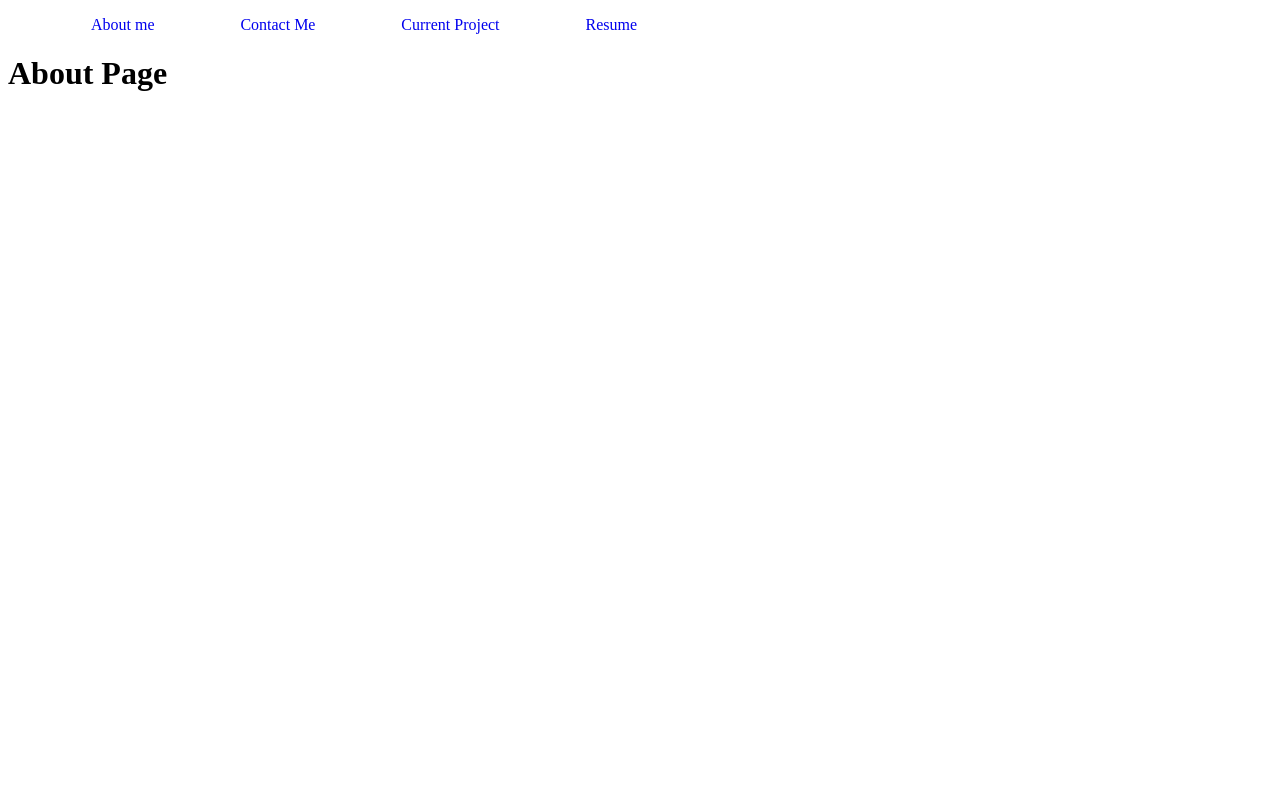
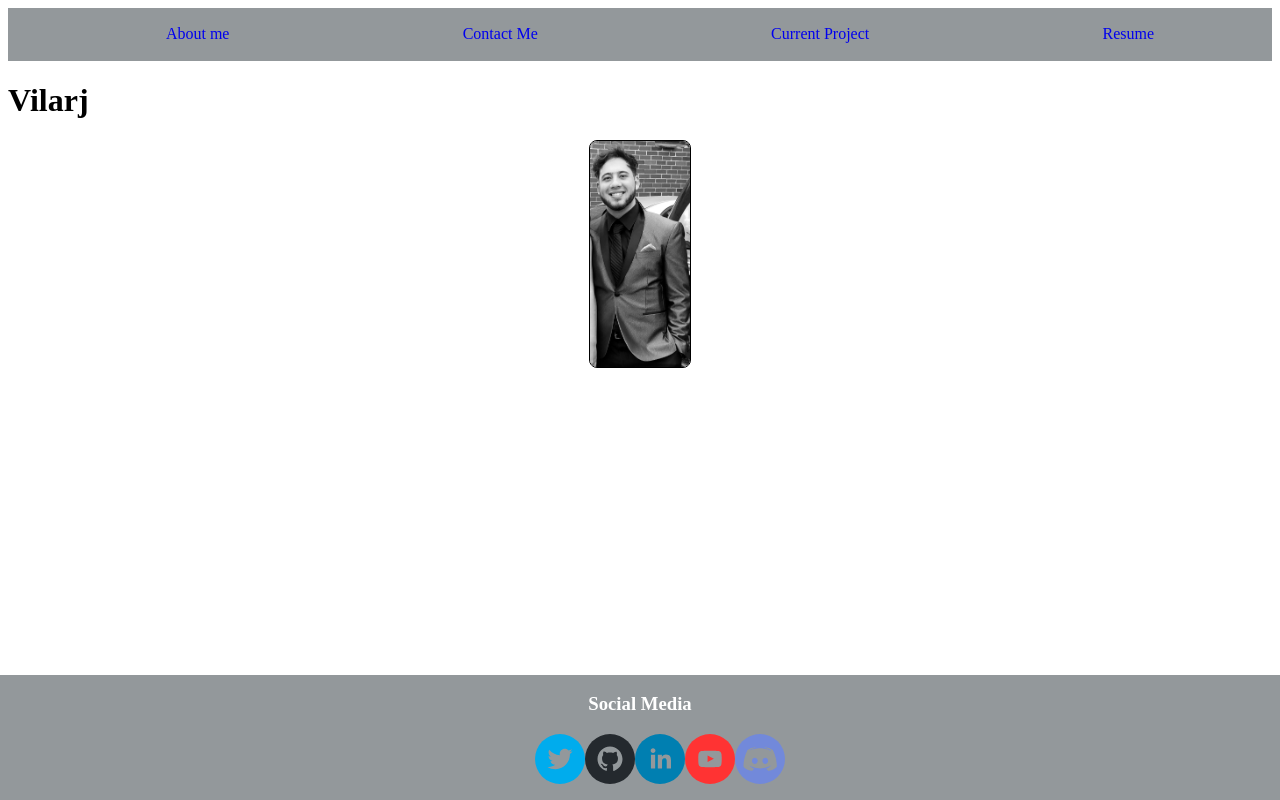
Before and after one commit to vilarj/React_App, a React (Create React App) app in the folder web/: page /about in a window 1280 px wide. Built offline with nearby package versions, Linux system fonts and the light colour scheme.

Commit message:
Added an image under the contact page. Display the footer at a fixed position. Added CSS to the header and footer.

```diff
--- a/web/src/App.css
+++ b/web/src/App.css
@@ -2,21 +2,45 @@
   list-style: none;
   font-family: 'Crimson Text', serif;
   text-decoration: none;
+  list-style: none;
 }
 
-.nav {
+nav {
+  padding: 0.1%;
+  background-color: rgb(147, 152, 155);
+  justify-content: space-around;
+}
+
+.nav-links {
+  width: auto;
+  height: auto;
   display: flex;
   justify-content: space-around;
   align-items: center;
-  min-height: 10vh;
-  background-color: #95eedb;
-  color: black;
 }
 
-.nav-links {
-  width: 50%;
-  display: flex;
-  justify-content: space-around;
-  align-items: center;
-  list-style: none;
+img {
+  display: block;
+  margin-left: auto;
+  margin-right: auto;
+  max-width: 25%;
+  height: auto;
+  border: 1px solid #000;
+  width: 100px;
+  border-radius: 8px;
 }
+
+img:hover {
+  transform: scaleX(-1);
+  opacity: 0.5;
+}
+
+.FOOTER {
+  position: fixed;
+  left: 0;
+  bottom: 0;
+  width: 100%;
+  background-color: rgb(147, 152, 155);
+  color: white;
+  text-align: center;
+}
--- a/web/src/App.js
+++ b/web/src/App.js
@@ -17,8 +17,7 @@ function App() {
 
       <div className='App'>
         <Header />
-        {/* <Body />
-        <Footer /> */}
+        {/* <Body />*/}
 
         <Switch>
           <Route path="/" exact component={Home} />
@@ -27,7 +26,7 @@ function App() {
           <Route path="/current_project" component={Current_Project} />
           <Route path="/resume" component={Resume} />
         </Switch>
-
+        <Footer />
       </div>
     </Router>
   );
--- a/web/src/Sites/About.js
+++ b/web/src/Sites/About.js
@@ -2,7 +2,12 @@ import React from 'react'
 
 function About() {
     return (
-        <h1>About Page</h1>
+        <div className="about-site">
+            <h1>Vilarj</h1>
+            <div className="profile">
+                <img src="./profile.jpg" alt="" />
+            </div>
+        </div>
     )
 }
 
```
Also changed, not shown: web/public/profile.JPG (added).
